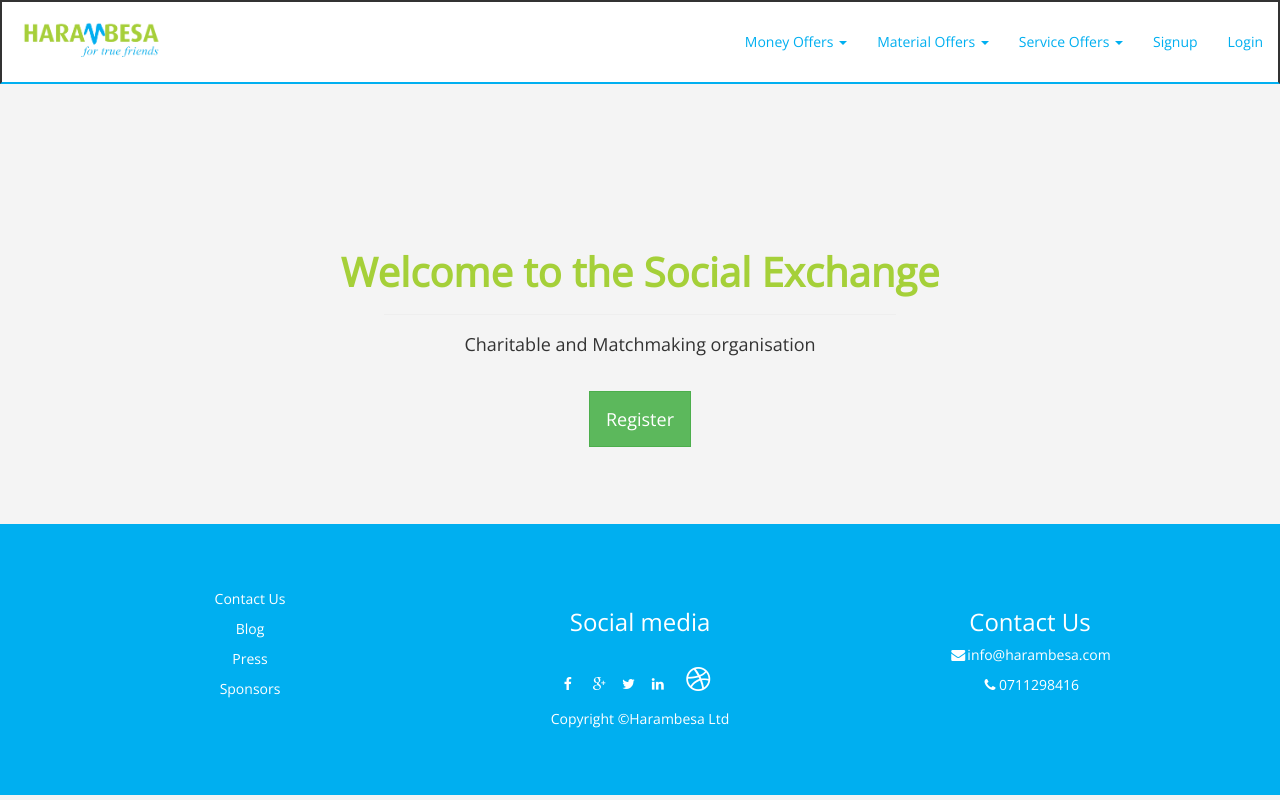
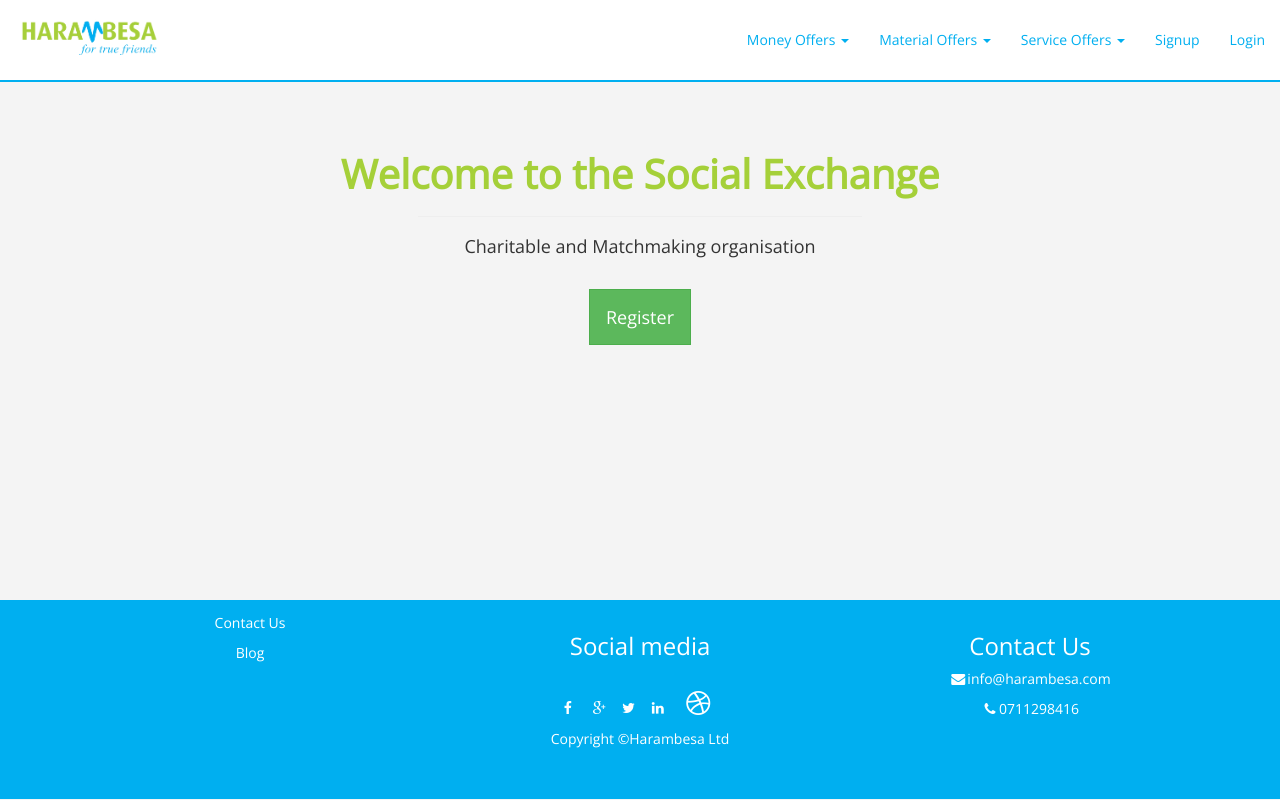
Before and after one commit to maikofelix89/harambesa_html, a website: page index.html in a window 1280 px wide. Drawn offline with nearby package versions, Linux system fonts and the light colour scheme.

Commit message:
design changes

```diff
--- a/css/custom.css
+++ b/css/custom.css
@@ -1,13 +1,15 @@
 
 .wrapper {
 
-    height: auto !important;
-    height: 100%;
-    margin: 0 auto -200px;
+   min-height: 100%;
+  height: auto !important;
+  height: 100%;
+
+  margin: 0 auto -200px;
 }
 
 .push{
-  height:200px;
+
 }
 
 .navbar-fixed-top {
@@ -16,10 +18,10 @@
 
     background-color:#FFF;
 
-    padding-top:15px;
+     padding-top:15px;
      padding-bottom:15px;
      border-style: solid;
-     border-width: 2px;
+     border-bottom-width: 2px;
      border-bottom-color:#00aff0;
 
 }
@@ -39,23 +41,32 @@ color:#A5D039;
    padding-top: 0px;
 }
 
+#myintro{
+  padding-top: 6%;
+  margin-right: 0px;
+  margin-left: 0px;
+
+}
+
 body{
  /* background:url('../images/white.png'); */
 
   background-color: #f4f4f4;
   font-family: 'Open Sans', sans-serif;
-   max-height:100%;
+   height: 100%;
 
 
 }
 html{
-  height:100%;
+   height: 100%;
 }
 
 #content{
-	margin-top:10%;
-  padding-top:5%;
-  padding-bottom:15%;
+	margin-top:7%;
+  margin-left: 0px !important;
+  margin-right: 0px !important;
+
+
 }
 
 #cmimage{
@@ -63,7 +74,7 @@ html{
 }
 
 #loginpanel,#signuppanel{
-	padding-top: 15px;
+	padding-top:1%;
 	padding-bottom: 15px;
 	padding-left: 15px;
 	padding-right: 15px;
@@ -93,13 +104,13 @@ html{
 }
 
 #intro{
-  padding-bottom:0px;
+  padding-bottom:1%;
 }
 
 #intro-message{
   padding-top:5%;
   text-align: center;
-  padding-bottom:5%;
+  padding-bottom:2%;
 
 }
 
@@ -133,9 +144,10 @@ html{
 #myfooter{
   background-color:#00aff0;
   color:#FFF;
-  height: :200px;
-  padding-top: 5%;
-  padding-bottom:5%;
+  height: :150px;
+  padding-top: 1%;
+  padding-bottom: 3.9%;
+
 
 }
 
@@ -178,6 +190,20 @@ footer .footer-above {
   padding-bottom:3%;
 }
 
+#myintro{
+  margin-bottom: 3%;
+}
+
+
+}
+@media(max-width:360px){
+
+.wrapper {
+    margin: 0px auto -60px;
+}
+#loginpanel, #signuppanel {
+   margin-top: 19%;
+}
 }
 
 @media(max-width:1024px){
--- a/index.html
+++ b/index.html
@@ -30,7 +30,7 @@
 </head>
 <body>
 <div class="wrapper">
-<div class="navbar navbar-inverse navbar-fixed-top" role="navigation">
+<nav class="navbar navbar-inverse navbar-fixed-top" role="navigation">
     <div class="container-fluid">
         <div class="navbar-header">
             <button type="button" class="navbar-toggle" data-toggle="collapse" data-target=".navbar-collapse">
@@ -78,23 +78,25 @@
                             <li><a href="/service-offer/all-others">Others</a></li>
                         </ul>
 
-
+                     </li>
 
 
 
                     <li><a href="/users/signupform">Signup</a></li>
                     <li><a href="/users/loginform">Login</a></li>
-                   </li>
+
 
 
 
             </ul>
 
+
         </div>
     </div>
-</div>
+</nav>
 
-<div class="row" id="content">
+<div class="row" id="myintro">
+<div class="container">
 <div class="col-md-12 col-sm-12 col-lg-12" id="intro">
  <div id="intro-message">
  <h2>Welcome to the Social Exchange</h2>
@@ -109,24 +111,22 @@
 
 
 </div>
+</div>
+</div>
 
 
-
-</div>
-</div><!-- end of wrapper -->
-<div class="push"></div>
+ </div><!-- end of wrapper -->
 
 
-<div class="row">
-    <footer class="text-center" id="myfooter">
+    <footer class="text-center footer navbar-bottom" id="myfooter">
         <div class="footer-above">
             <div class="container">
                 <div class="row">
                     <div class="footer-col col-md-4 col-lg-4">
                         <p>Contact Us</p>
                         <p>Blog</p>
-                        <p>Press</p>
-                        <p>Sponsors</p>
+
+
                     </div>
                     <div class="footer-col col-md-4 col-lg-4">
                         <h3>Social media</h3>
@@ -169,7 +169,8 @@
             </div>
         </div>
     </footer>
-    </div>
+
+ </div>
 
 </body>
 </html>
```
Also changed, not shown: login.html (+7 -8 lines).
